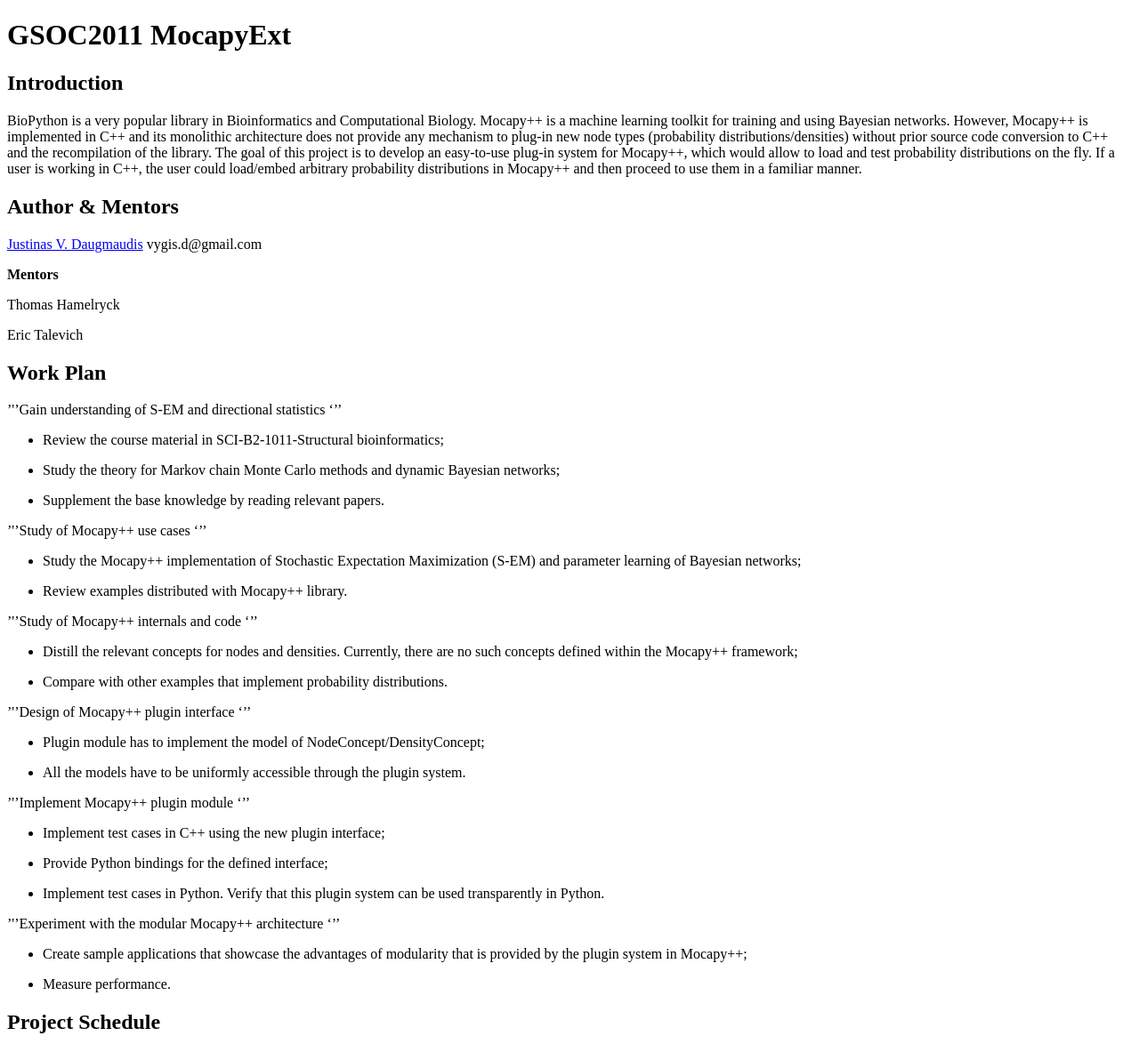
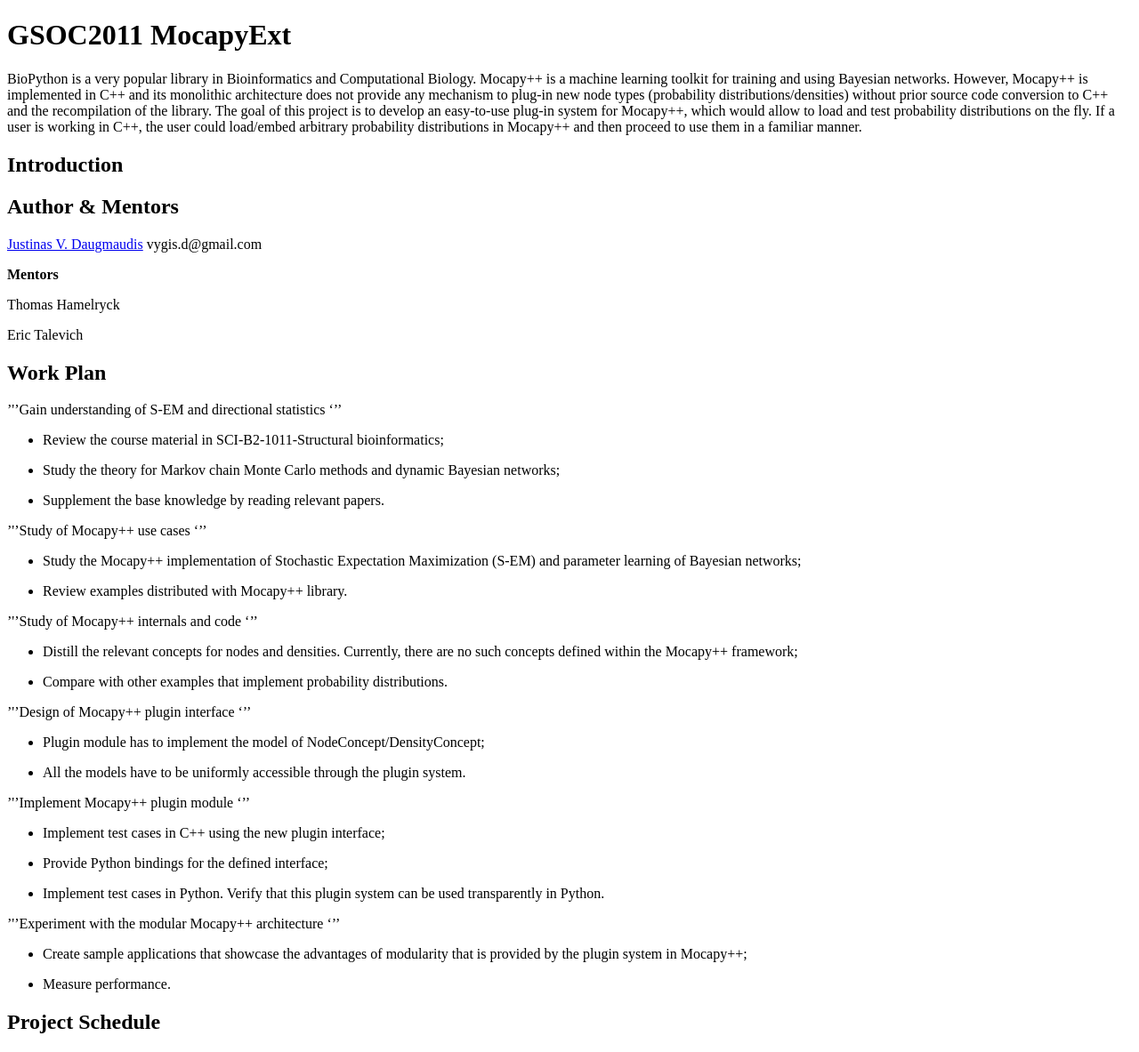
Before and after one commit to biopython/biopython.github.io, a Jekyll site: the page built from wiki/GSOC2011_MocapyExt.md, in a window 1280 px wide. Shown: the whole page at 89% size. Built offline with Jekyll 4.4.1, drawn with Linux system fonts in a browser that asks for light colours; part of the change alters nothing that is shown.

```diff
--- a/wiki/GSOC2011_MocapyExt.md
+++ b/wiki/GSOC2011_MocapyExt.md
@@ -3,9 +3,6 @@ title: GSOC2011 MocapyExt
 permalink: wiki/GSOC2011_MocapyExt
 layout: wiki
 ---
-
-Introduction
-------------
 
 BioPython is a very popular library in Bioinformatics and Computational
 Biology. Mocapy++ is a machine learning toolkit for training and using
@@ -18,6 +15,9 @@ which would allow to load and test probability distributions on the fly.
 If a user is working in C++, the user could load/embed arbitrary
 probability distributions in Mocapy++ and then proceed to use them in a
 familiar manner.
+
+Introduction
+------------
 
 Author & Mentors
 ----------------
```
Also changed, not shown: 1 other file.
